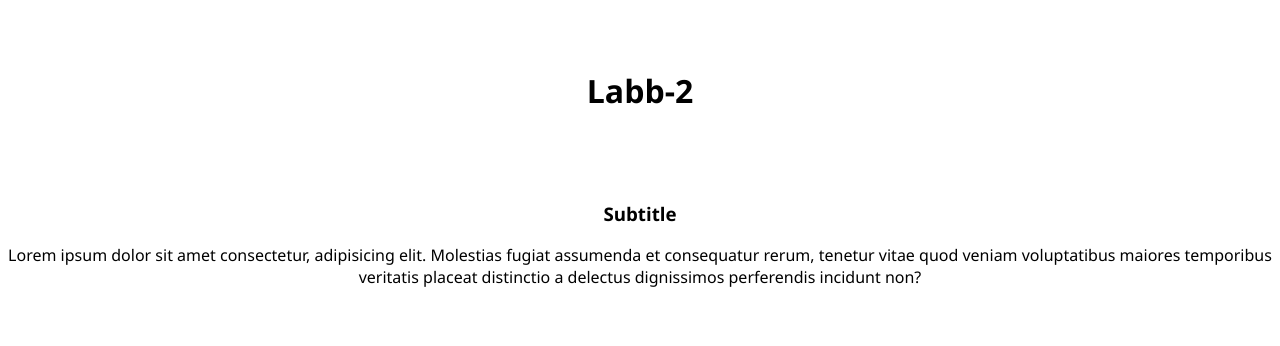
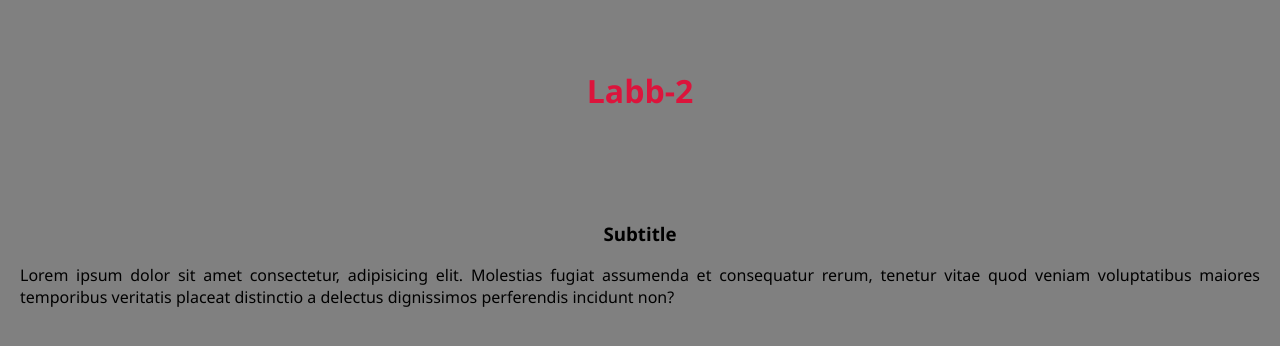
Before and after one commit to Theresececilia/labb-2, a plain HTML site: page index.html in a window 1280 px wide. Drawn offline with Linux system fonts and the light colour scheme.

Commit message:
andringar style

```diff
--- a/styles.css
+++ b/styles.css
@@ -5,10 +5,25 @@
 
 body {
     box-sizing: border-box;
+    background-color: grey;
     margin: 0;
     padding: 0;
 }
 
 .header {
+    color:crimson;
     padding: 48px;
 }
+
+section {
+    display: flex;
+    flex-direction: row;
+}
+
+div {
+    padding: 20px;
+}
+
+p {
+    text-align: justify;
+}
```
